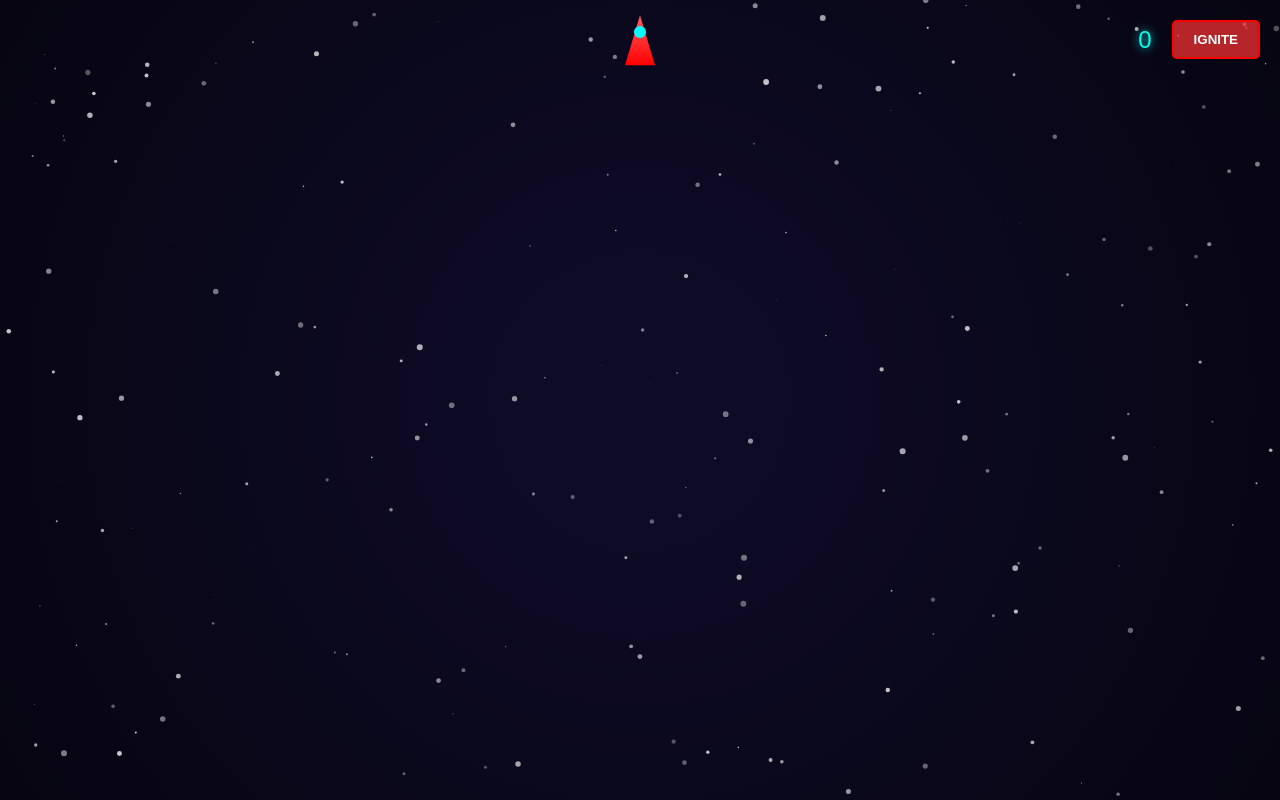
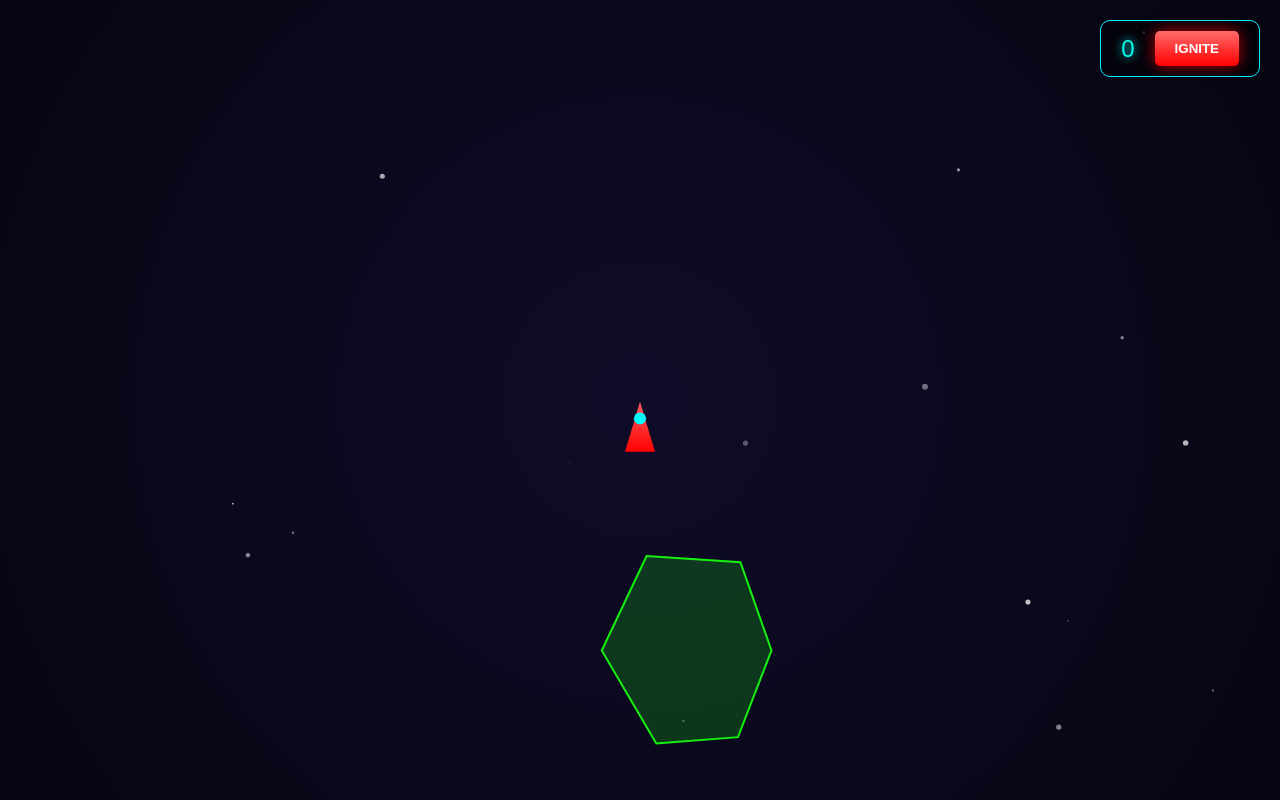
Before and after one commit to DanielPaulGriffin/WebTest, a plain HTML site: page index.html in a window 1280 px wide. Drawn offline with Linux system fonts and the light colour scheme.

Commit message:
world update

```diff
--- a/game.js
+++ b/game.js
@@ -1,4 +1,4 @@
-// Initialize canvas to full screen
+// Initialize canvas
 const canvas = document.getElementById('gameCanvas');
 const ctx = canvas.getContext('2d');
 const scoreElement = document.getElementById('score');
@@ -8,29 +8,139 @@ const startButton = document.getElementById('start-btn');
 function resizeCanvas() {
     canvas.width = window.innerWidth;
     canvas.height = window.innerHeight;
-    //rocket.x = canvas.width / 2;
-   // rocket.y = canvas.height / 2;
 }
 
 window.addEventListener('resize', resizeCanvas);
 resizeCanvas();
 
+// Camera settings
+const camera = {
+    x: 0,
+    y: 0,
+    width: canvas.width,
+    height: canvas.height,
+    target: null,
+
+    // Initialize camera to follow rocket
+    init: function(target) {
+        this.target = target;
+        this.x = target.x - this.width/2;
+        this.y = target.y - this.height/2;
+    },
+
+    // Update camera position to follow target
+    update: function() {
+        if (this.target) {
+            // Smooth camera follow
+            this.x += (this.target.x - this.width/2 - this.x) * 0.05;
+            this.y += (this.target.y - this.height/2 - this.y) * 0.05;
+        }
+    },
+
+    // Convert world coordinates to screen coordinates
+    transform: function(x, y) {
+        return {
+            x: x - this.x,
+            y: y - this.y
+        };
+    }
+};
+
 // Rocket object
 const rocket = {
-    x: canvas.width / 2,
-    y: canvas.height / 2,
-    mx: 0,//Momentum xy
+    x: 2000,  // Start in world space
+    y: 2000,
+    mx: 0,
     my: 0,
     width: 30,
     height: 50,
-    speed: 6,
+    speed: 0.04,
     rotation: 0,
     thrust: false,
-    score: 0
+    score: 0,
+    colorFlash: 0
 };
 
+// Initialize camera to follow rocket
+camera.init(rocket);
+
+// POLYGON CLASS
+class Polygon {
+    constructor(points, color = '#16f110') {
+        this.points = points;
+        this.color = color;
+        this.lineWidth = 2;
+    }
+
+    draw() {
+        ctx.beginPath();
+        const start = camera.transform(this.points[0].x, this.points[0].y);
+        ctx.moveTo(start.x, start.y);
+
+        for (let i = 1; i < this.points.length; i++) {
+            const point = camera.transform(this.points[i].x, this.points[i].y);
+            ctx.lineTo(point.x, point.y);
+        }
+
+        ctx.closePath();
+        ctx.strokeStyle = this.color;
+        ctx.lineWidth = this.lineWidth;
+        ctx.stroke();
+
+        // Fill polygon with semi-transparent color
+        ctx.fillStyle = this.color + '33'; // 20% opacity
+        ctx.fill();
+    }
+
+    // Point-in-polygon collision detection
+    containsPoint(x, y) {
+        let inside = false;
+        for (let i = 0, j = this.points.length - 1; i < this.points.length; j = i++) {
+            const xi = this.points[i].x, yi = this.points[i].y;
+            const xj = this.points[j].x, yj = this.points[j].y;
+
+            const intersect = ((yi > y) !== (yj > y)) &&
+                (x < (xj - xi) * (y - yi) / (yj - yi) + xi);
+            if (intersect) inside = !inside;
+        }
+        return inside;
+    }
+}
+
+// Create polygons in world space
+const polygons = [];
+const worldSize = 4000;  // Size of the game world
+
+// Generate random polygons
+for (let i = 0; i < 15; i++) {
+    const points = [];
+    const sides = Math.floor(Math.random() * 4) + 3; // 3-6 sides
+    const centerX = Math.random() * worldSize;
+    const centerY = Math.random() * worldSize;
+    const radius = 50 + Math.random() * 100;
+
+    for (let j = 0; j < sides; j++) {
+        const angle = (j / sides) * Math.PI * 2;
+        const x = centerX + Math.cos(angle) * radius * (0.7 + Math.random() * 0.6);
+        const y = centerY + Math.sin(angle) * radius * (0.7 + Math.random() * 0.6);
+        points.push({x, y});
+    }
+
+    polygons.push(new Polygon(points));
+}
+
+// Create stars in world space
+const stars = [];
+for (let i = 0; i < 300; i++) {
+    stars.push({
+        x: Math.random() * worldSize,
+        y: Math.random() * worldSize,
+        size: Math.random() * 3,
+        opacity: Math.random() * 0.5 + 0.3
+    });
+}
+
 const keys = {};
-const stars = createStars(200);  // More stars for full screen
 const particles = [];
 
 // Create touch controls for mobile
@@ -75,17 +185,6 @@ window.addEventListener('keyup', e => {
     if (e.key === 'ArrowUp') rocket.thrust = false;
 });
 
-// Create starfield optimized for full screen
-function createStars(count) {
-    return Array.from({ length: count }, () => ({
-        x: Math.random() * canvas.width,
-        y: Math.random() * canvas.height,
-        size: Math.random() * 3,
-        speed: Math.random() * 0.5 + 0.2,
-        opacity: Math.random() * 0.5 + 0.3
-    }));
-}
-
 // Create particles for rocket exhaust
 function createParticles() {
     if (rocket.thrust) {
@@ -102,18 +201,39 @@ function createParticles() {
     }
 }
 
+// Create collision particles
+function createCollisionParticles(x, y, count) {
+    for (let i = 0; i < count; i++) {
+        particles.push({
+            x: x,
+            y: y,
+            size: Math.random() * 5 + 2,
+            speed: Math.random() * 4 + 2,
+            angle: Math.random() * Math.PI * 2,
+            life: 30
+        });
+    }
+}
+
 // Draw rocket with dynamic lighting
 function drawRocket() {
     ctx.save();
-    ctx.translate(rocket.x, rocket.y);
+    const screenPos = camera.transform(rocket.x, rocket.y);
+    ctx.translate(screenPos.x, screenPos.y);
     ctx.rotate(rocket.rotation);
 
-    // Rocket body with gradient
-    const gradient = ctx.createLinearGradient(0, -rocket.height/2, 0, rocket.height/2);
-    gradient.addColorStop(0, '#ff5e62');
-    gradient.addColorStop(1, '#ff0000');
+    // Flash red on collision
+    if (rocket.colorFlash > 0) {
+        ctx.fillStyle = '#ff0000';
+        rocket.colorFlash--;
+    } else {
+        // Normal rocket gradient
+        const gradient = ctx.createLinearGradient(0, -rocket.height/2, 0, rocket.height/2);
+        gradient.addColorStop(0, '#ff5e62');
+        gradient.addColorStop(1, '#ff0000');
+        ctx.fillStyle = gradient;
+    }
 
-    ctx.fillStyle = gradient;
     ctx.beginPath();
     ctx.moveTo(0, -rocket.height/2);
     ctx.lineTo(-rocket.width/2, rocket.height/2);
@@ -130,12 +250,13 @@ function drawRocket() {
     ctx.restore();
 }
 
-// Draw stars with parallax effect
+// Draw stars
 function drawStars() {
     stars.forEach(star => {
+        const screenPos = camera.transform(star.x, star.y);
         ctx.fillStyle = `rgba(255, 255, 255, ${star.opacity})`;
         ctx.beginPath();
-        ctx.arc(star.x, star.y, star.size, 0, Math.PI * 2);
+        ctx.arc(screenPos.x, screenPos.y, star.size, 0, Math.PI * 2);
         ctx.fill();
     });
 }
@@ -143,10 +264,11 @@ function drawStars() {
 // Draw particles
 function drawParticles() {
     particles.forEach((p, i) => {
-        const alpha = p.life / 20;
+        const screenPos = camera.transform(p.x, p.y);
+        const alpha = p.life / 30;
         ctx.fillStyle = `rgba(255, ${Math.floor(100 + Math.random() * 155)}, 0, ${alpha})`;
         ctx.beginPath();
-        ctx.arc(p.x, p.y, p.size * alpha, 0, Math.PI * 2);
+        ctx.arc(screenPos.x, screenPos.y, p.size * alpha, 0, Math.PI * 2);
         ctx.fill();
 
         // Update particle
@@ -161,6 +283,56 @@ function drawParticles() {
     });
 }
 
+// COLLISION DETECTION AND RESPONSE
+function checkCollisions() {
+    // Create collision points at rocket nose and body
+    const collisionPoints = [
+        // Nose point (front of rocket)
+        {
+            x: rocket.x + Math.sin(rocket.rotation) * (rocket.height/2),
+            y: rocket.y - Math.cos(rocket.rotation) * (rocket.height/2)
+        },
+        // Center point
+        {x: rocket.x, y: rocket.y},
+        // Left wing
+        {
+            x: rocket.x + Math.sin(rocket.rotation - Math.PI/3) * (rocket.width/2),
+            y: rocket.y - Math.cos(rocket.rotation - Math.PI/3) * (rocket.width/2)
+        },
+        // Right wing
+        {
+            x: rocket.x + Math.sin(rocket.rotation + Math.PI/3) * (rocket.width/2),
+            y: rocket.y - Math.cos(rocket.rotation + Math.PI/3) * (rocket.width/2)
+        }
+    ];
+
+    // Check each polygon against all collision points
+    for (const poly of polygons) {
+        for (const point of collisionPoints) {
+            if (poly.containsPoint(point.x, point.y)) {
+                handleCollision(point.x, point.y);
+                return; // Only handle one collision per frame
+            }
+        }
+    }
+}
+
+function handleCollision(x, y) {
+    // Visual feedback
+    rocket.colorFlash = 10;
+
+    // Physics response (bounce)
+    rocket.mx *= -0.7;
+    rocket.my *= -0.7;
+
+    // Score penalty
+    rocket.score = Math.max(0, rocket.score - 5);
+    scoreElement.textContent = rocket.score;
+
+    // Add collision particles
+    createCollisionParticles(x, y, 15);
+}
+
 // Update game state
 function update() {
     // Rotation
@@ -169,36 +341,31 @@ function update() {
 
     // Movement (direction-sensitive)
     if (keys['ArrowUp']) {
-        rocket.my+=.2;
+        rocket.mx += Math.sin(rocket.rotation) * rocket.speed;
+        rocket.my -= Math.cos(rocket.rotation) * rocket.speed;
     }
 
-    //GRAVITY
-    rocket.my -=.05;
+    // GRAVITY
+    rocket.my += 0.005;
 
-    //Move Rocket
-    rocket.x -= Math.sin(rocket.rotation) * rocket.speed*rocket.mx;
-    rocket.y -= Math.cos(rocket.rotation) * rocket.speed*rocket.my;
+    // Move Rocket
+    rocket.x += rocket.mx;
+    rocket.y += rocket.my;
 
-        // Move stars for parallax effect
-        stars.forEach(star => {
-            star.x += Math.sin(rocket.rotation) * star.speed;
-            star.y -= Math.cos(rocket.rotation) * star.speed;
+    // Update camera to follow rocket
+    camera.update();
 
-            // Wrap stars around screen
-            if (star.x < 0) star.x = canvas.width;
-            if (star.x > canvas.width) star.x = 0;
-            if (star.y < 0) star.y = canvas.height;
-            if (star.y > canvas.height) star.y = 0;
-        });
-
-    // Screen wrapping
-    if (rocket.x < -rocket.width) rocket.x = canvas.width + rocket.width;
-    if (rocket.x > canvas.width + rocket.width) rocket.x = -rocket.width;
-    if (rocket.y < -rocket.height) rocket.y = canvas.height + rocket.height;
-    if (rocket.y > canvas.height + rocket.height) rocket.y = -rocket.height;
+    // World wrapping
+    if (rocket.x < -rocket.width) rocket.x = worldSize + rocket.width;
+    if (rocket.x > worldSize + rocket.width) rocket.x = -rocket.width;
+    if (rocket.y < -rocket.height) rocket.y = worldSize + rocket.height;
+    if (rocket.y > worldSize + rocket.height) rocket.y = -rocket.height;
 
     // Create particles
     createParticles();
+
+    // Check for collisions
+    checkCollisions();
 }
 
 // Main render function
@@ -214,8 +381,16 @@ function render() {
     ctx.fillStyle = gradient;
     ctx.fillRect(0, 0, canvas.width, canvas.height);
 
+    // Draw stars
     drawStars();
+
+    // Draw polygons
+    polygons.forEach(poly => poly.draw());
+
+    // Draw particles
     drawParticles();
+
+    // Draw rocket
     drawRocket();
 }
 
--- a/index.html
+++ b/index.html
@@ -3,14 +3,16 @@
 <head>
     <meta charset="UTF-8">
     <meta name="viewport" content="width=device-width, initial-scale=1.0">
-    <title>Full-Screen Rocket Adventure</title>
+    <title>Rocket Adventure</title>
     <link rel="stylesheet" href="style.css">
 </head>
 <body>
-    <canvas id="gameCanvas"></canvas>
-    <div id="ui-overlay">
-        <span id="score">0</span>
-        <button id="start-btn">IGNITE</button>
+    <div id="game-container">
+        <canvas id="gameCanvas"></canvas>
+        <div id="ui-overlay">
+            <span id="score">0</span>
+            <button id="start-btn">IGNITE</button>
+        </div>
     </div>
     <script src="game.js"></script>
 </body>
--- a/style.css
+++ b/style.css
@@ -8,19 +8,30 @@ body {
     overflow: hidden;
     background: #000;
     font-family: 'Orbitron', sans-serif;
+    display: flex;
+    justify-content: center;
+    align-items: center;
+    min-height: 100vh;
+}
+
+#game-container {
+    position: relative;
+    width: 100vw;
+    height: 100vh;
+    overflow: hidden;
 }
 
 #gameCanvas {
-    position: fixed;
+    position: absolute;
     top: 0;
     left: 0;
-    width: 100vw;
-    height: 100vh;
+    width: 100%;
+    height: 100%;
     z-index: 1;
 }
 
 #ui-overlay {
-    position: fixed;
+    position: absolute;
     top: 20px;
     right: 20px;
     z-index: 2;
@@ -30,11 +41,15 @@ body {
     display: flex;
     align-items: center;
     gap: 20px;
+    padding: 10px 20px;
+    background: rgba(0, 0, 0, 0.5);
+    border-radius: 10px;
+    border: 1px solid #00f3ff;
 }
 
 #start-btn {
-    background: rgba(255, 50, 50, 0.7);
-    border: 2px solid #ff0000;
+    background: linear-gradient(to bottom, #ff6b6b, #ff0000);
+    border: none;
     padding: 10px 20px;
     border-radius: 5px;
     color: white;
@@ -42,16 +57,16 @@ body {
     cursor: pointer;
     transition: all 0.3s;
     font-family: 'Orbitron', sans-serif;
+    box-shadow: 0 0 15px rgba(255, 0, 0, 0.7);
 }
 
 #start-btn:hover {
-    background: rgba(255, 0, 0, 0.9);
-    box-shadow: 0 0 15px rgba(255, 0, 0, 0.7);
+    background: linear-gradient(to bottom, #ff0000, #ff6b6b);
+    box-shadow: 0 0 20px rgba(255, 0, 0, 0.9);
 }
 
-/* Mobile controls */
 #controls {
-    position: fixed;
+    position: absolute;
     bottom: 30px;
     left: 0;
     right: 0;
@@ -72,6 +87,13 @@ body {
     font-size: 24px;
     color: white;
     user-select: none;
+    cursor: pointer;
+    border: 2px solid #00f3ff;
+    box-shadow: 0 0 10px rgba(0, 243, 255, 0.5);
+}
+
+.control-btn:active {
+    background: rgba(255, 255, 255, 0.4);
 }
 
 @media (max-width: 768px) {
```
